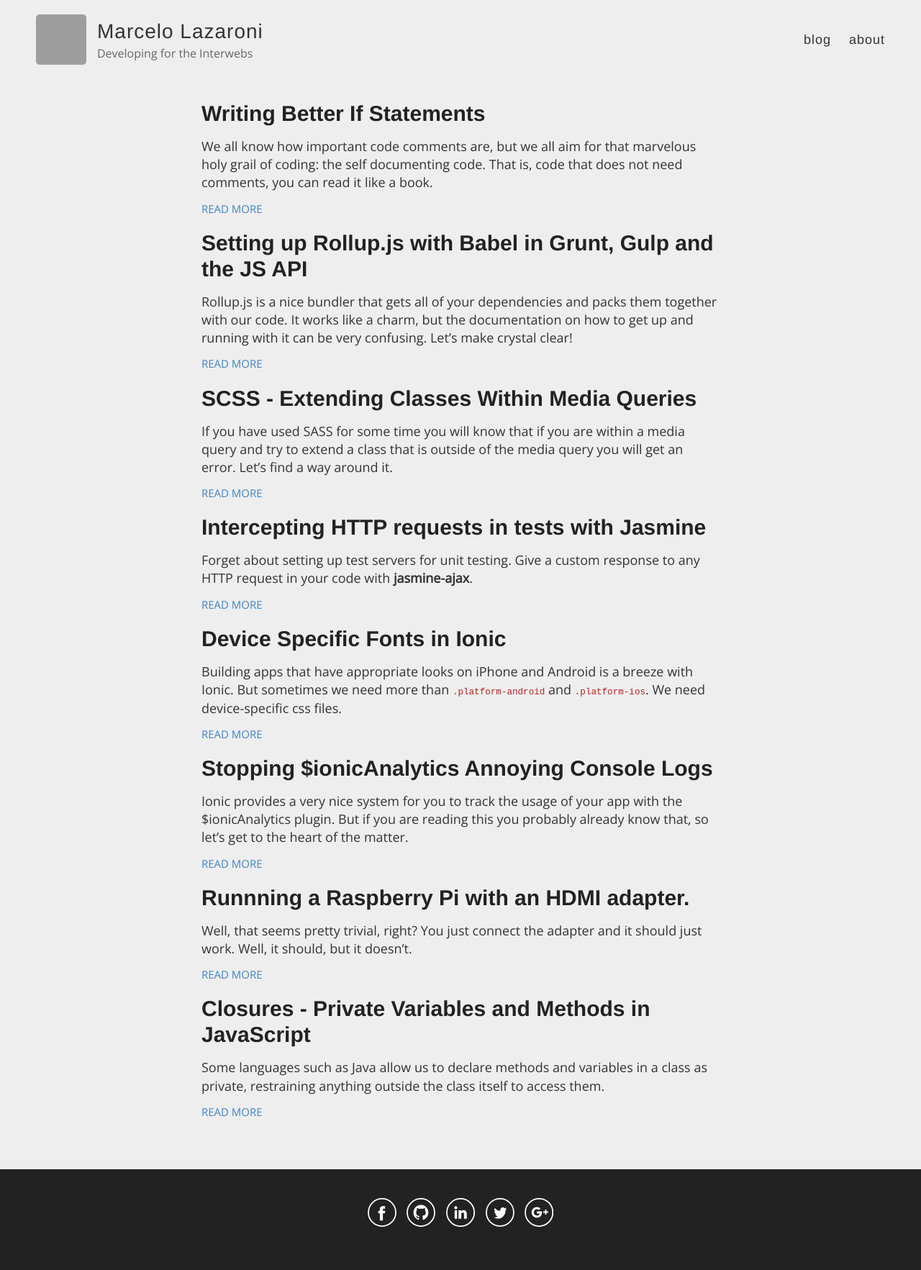
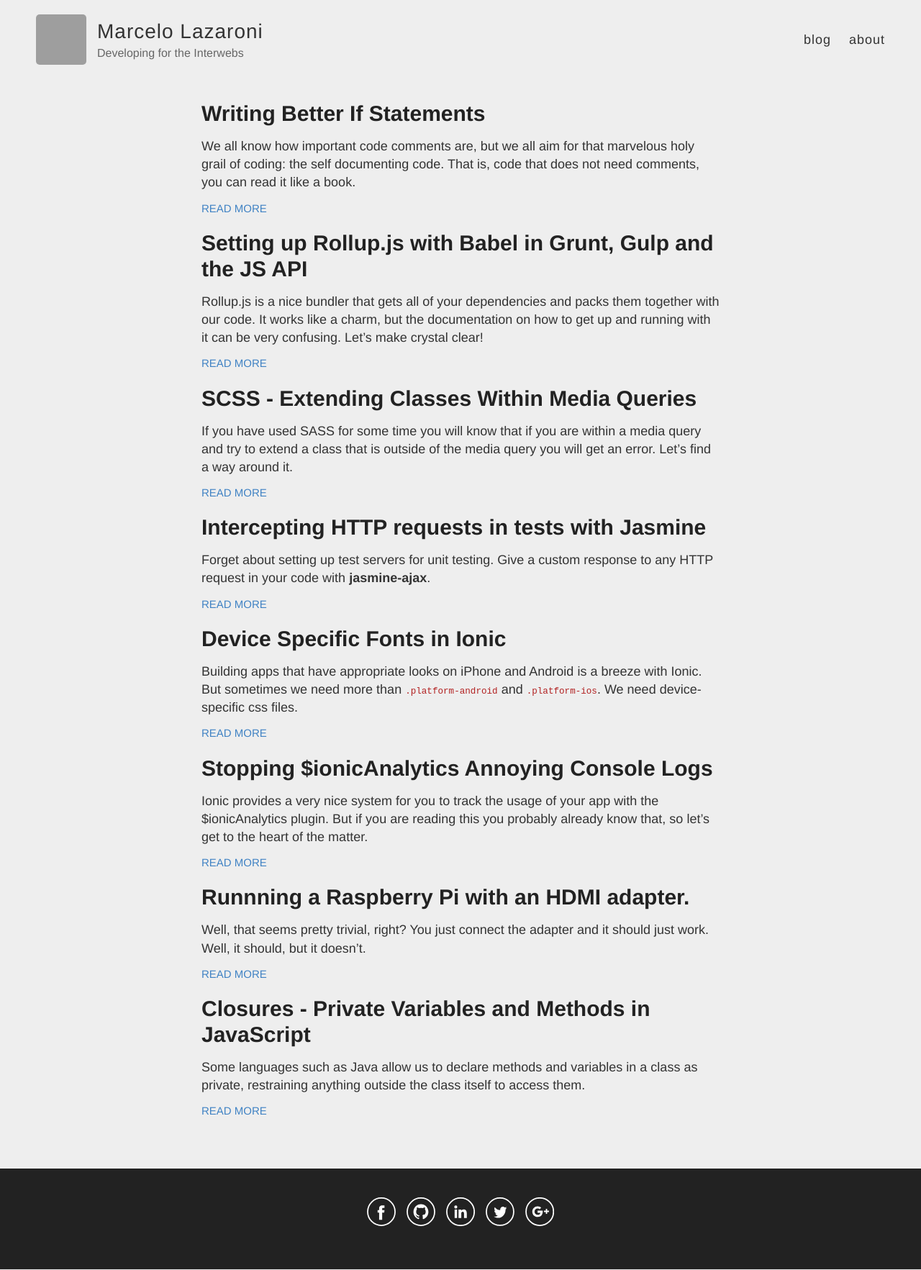
Before and after one commit to lazamar/lazamar.github.io, a Jekyll site: the page built from index.html, in a window 1280 px wide. Shown: the whole page at 72% size. Built offline with Jekyll 4.4.1, drawn with Linux system fonts in a browser that asks for light colours; grey boxes are pictures that could not be loaded.

Commit message:
Undo last commit

```diff
--- a/_sass/_variables.scss
+++ b/_sass/_variables.scss
@@ -15,9 +15,7 @@ $lightGray: #eee;
 $white: #fff;
 
 // Font stacks
-@import 'https://fonts.googleapis.com/css?family=Open+Sans';
-
-$openSans: 'Open Sans', sans-serif;
+$helvetica: Helvetica, Arial, sans-serif;
 $helveticaNeue: "Helvetica Neue", Helvetica, Arial, sans-serif;
 $georgia: Georgia, serif;
 
--- a/style.scss
+++ b/style.scss
@@ -19,7 +19,7 @@ html {
 
 body {
 	background: #eee;
-  font: 18px/1.4 $openSans;
+  font: 18px/1.4 $helvetica;
   color: $darkGray;
   min-height: 100vh;
 }
```
